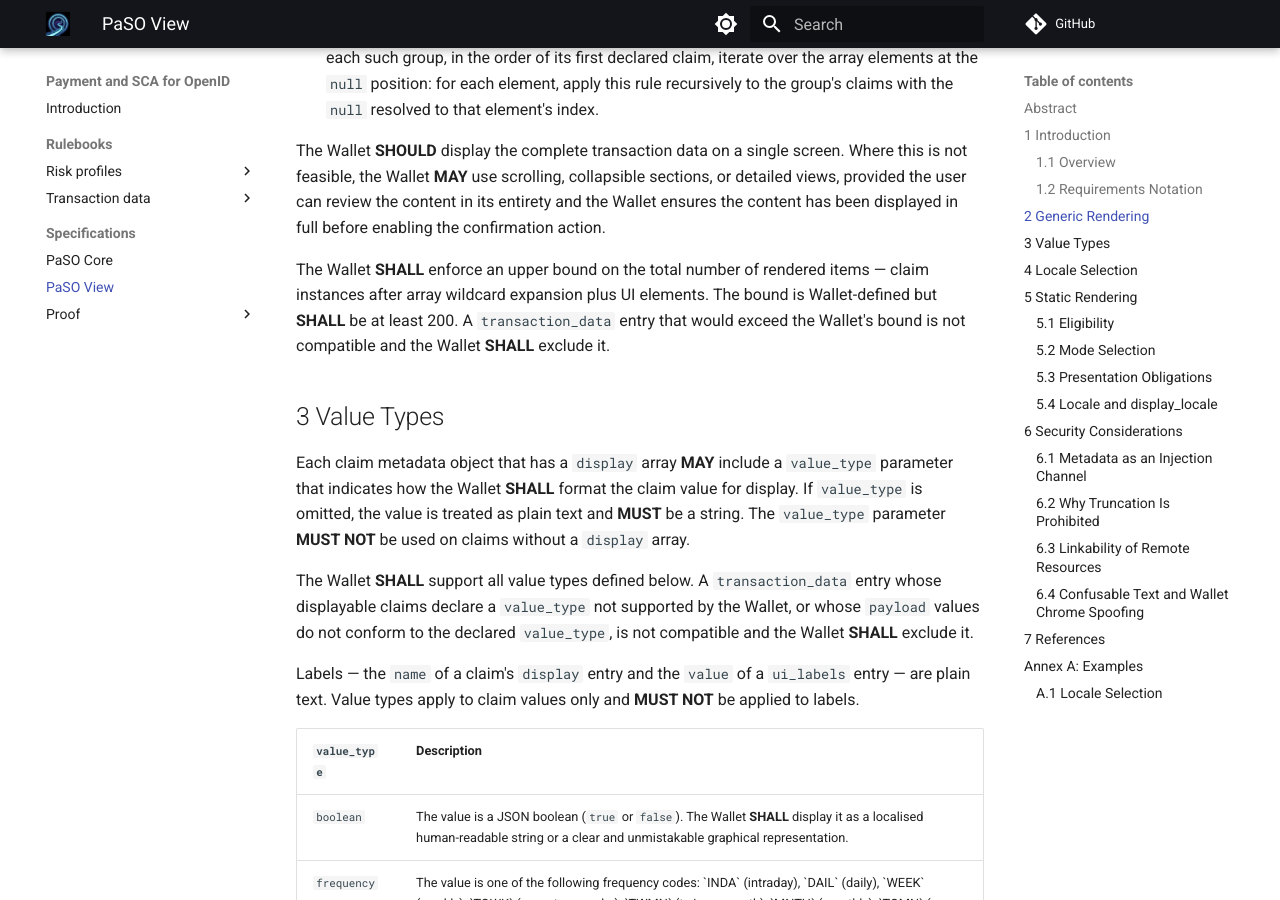
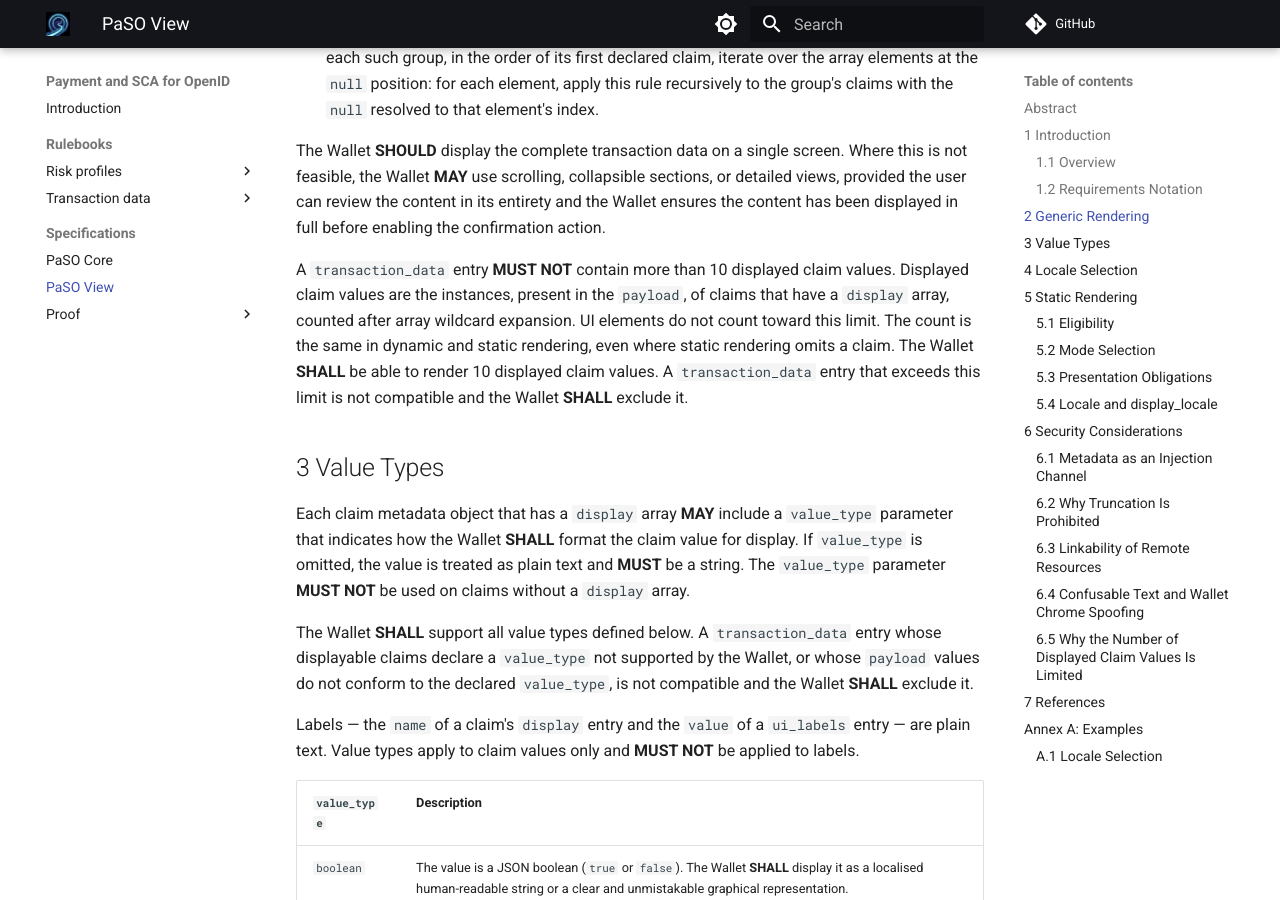
Before and after one commit to APTITUDE-Consortium/payments-and-sca-for-openid, an MkDocs documentation site: the page built from docs/specifications/paso-view.md, in a window 1280 px wide and 900 px high, scrolled down 2150 px. Built offline with MkDocs 1.6.1 and Material for MkDocs 9.7.7, drawn with Linux system fonts in a browser that asks for light colours; comment, search, counter and statistics services are not loaded; the version menu is left out; some of the changed text lies outside the part shown.

Commit message:
docs: replace rendered-items bound with a fixed limit of 10 displayed claim values in PaSO View

```diff
--- a/docs/specifications/paso-view.md
+++ b/docs/specifications/paso-view.md
@@ -45,7 +45,7 @@ When claims contain `null` (array wildcard) in their `path`, the Wallet **SHALL*
 
 The Wallet **SHOULD** display the complete transaction data on a single screen. Where this is not feasible, the Wallet **MAY** use scrolling, collapsible sections, or detailed views, provided the user can review the content in its entirety and the Wallet ensures the content has been displayed in full before enabling the confirmation action.
 
-The Wallet **SHALL** enforce an upper bound on the total number of rendered items — claim instances after array wildcard expansion plus UI elements. The bound is Wallet-defined but **SHALL** be at least 200. A `transaction_data` entry that would exceed the Wallet's bound is not compatible and the Wallet **SHALL** exclude it.
+A `transaction_data` entry **MUST NOT** contain more than 10 displayed claim values. Displayed claim values are the instances, present in the `payload`, of claims that have a `display` array, counted after array wildcard expansion. UI elements do not count toward this limit. The count is the same in dynamic and static rendering, even where static rendering omits a claim. The Wallet **SHALL** be able to render 10 displayed claim values. A `transaction_data` entry that exceeds this limit is not compatible and the Wallet **SHALL** exclude it.
 
 ## 3 Value Types
 
@@ -187,7 +187,7 @@ Static rendering does not change how the credential metadata is obtained or whic
 
 In static rendering, the Wallet **SHALL** display the content that the Static Presentation section of the rulebook requires, in the manner it requires. The Wallet uses its own layout and its own localised labels in place of the `display` entries and `ui_labels` of the credential metadata, except for the `security_hint`. The Wallet's labels **SHALL** convey the meaning defined by the rulebook clearly and unmistakably.
 
-The following requirements of Section 2 apply to static rendering unchanged: all content required for display **SHALL** have been displayed before the confirmation action is enabled; the Wallet **MUST NOT** truncate, elide, or otherwise shorten any label or displayed claim value; displayed claim values **SHALL** be formatted according to their `value_type` per Section 3; a `transaction_data` entry whose formatted claim values contain prohibited directional formatting characters **SHALL** be excluded; and the bound on rendered items applies.
+The following requirements of Section 2 apply to static rendering unchanged: all content required for display **SHALL** have been displayed before the confirmation action is enabled; the Wallet **MUST NOT** truncate, elide, or otherwise shorten any label or displayed claim value; displayed claim values **SHALL** be formatted according to their `value_type` per Section 3; a `transaction_data` entry whose formatted claim values contain prohibited directional formatting characters **SHALL** be excluded; and the limit on displayed claim values applies.
 
 When the matched transaction data type provides a `security_hint`, the Wallet **SHALL** display it exactly as provided, in the entry selected per Section 5.4.
 
@@ -220,6 +220,10 @@ Resolving a remote image URL at consent time reveals the transaction timing and
 ### 6.4 Confusable Text and Wallet Chrome Spoofing
 
 The character constraints prohibit directional embedding and override characters, but cannot prevent homoglyphs or text that mimics Wallet UI (e.g., a label reading "✓ Verified by your Wallet"). Wallets should render metadata-supplied content so that it is visually attributable as transaction content and cannot be mistaken for Wallet-generated UI or system dialogs — for example, through clear containment within the consent layout and consistent, Wallet-controlled styling of its own controls.
+
+### 6.5 Why the Number of Displayed Claim Values Is Limited
+
+A user can realistically review only a small number of values before confirming a transaction; a consent screen that lists more invites approval without review. Section 2 therefore fixes the limit at 10 displayed claim values for every Wallet rather than leaving it Wallet-defined: a single limit makes behaviour identical across Wallets, so a transaction cannot be presentable in one Wallet and rejected by another, and every Wallet can design its consent screen for a known maximum. A `transaction_data` entry over the limit is excluded rather than shortened, for the reasons given in Section 6.2.
 
 ## 7 References
 
```
